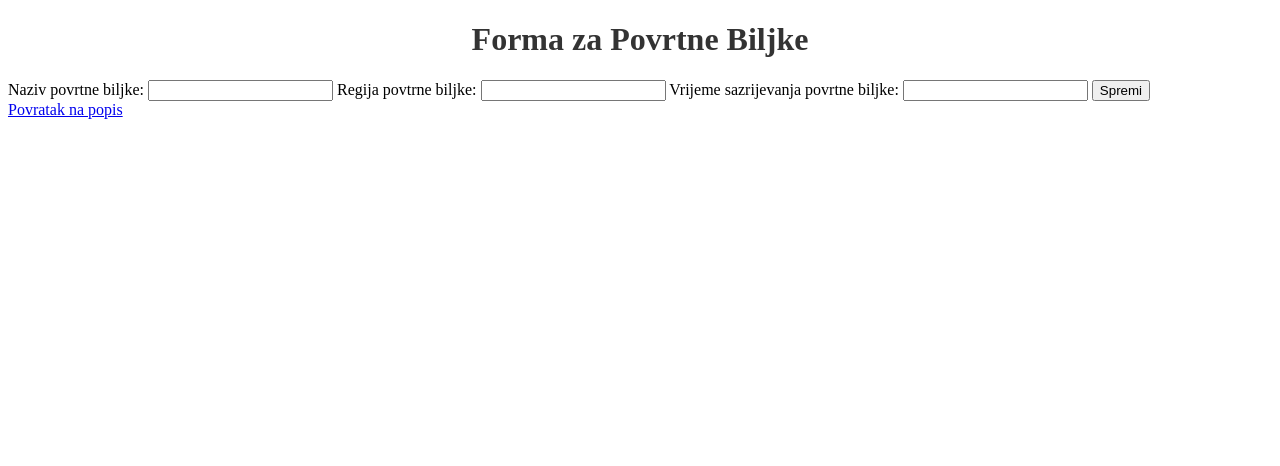
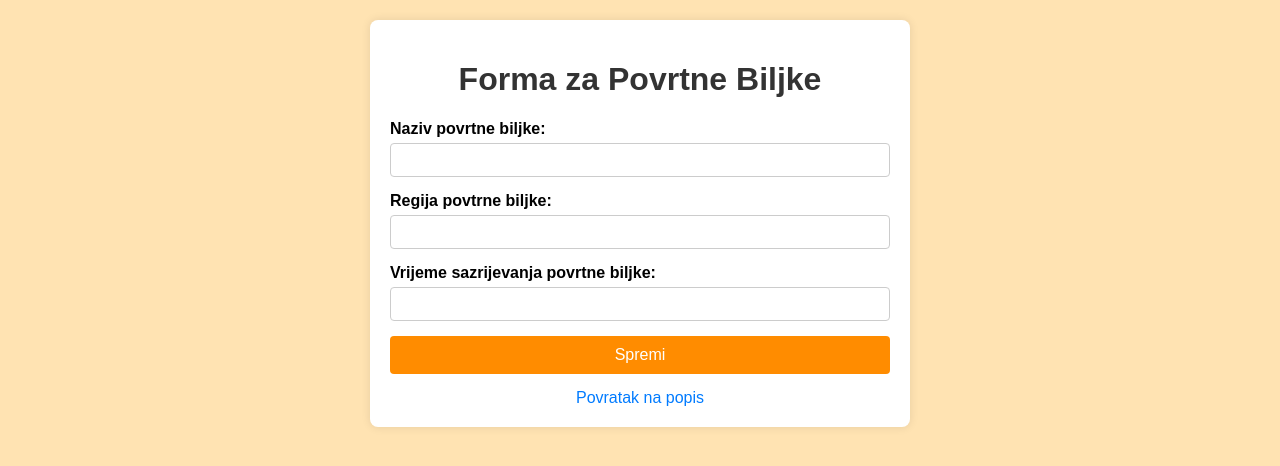
Before and after one commit to Larax3/PZW, a Django app: page /povrtnabiljke/dodaj/ in a window 1280 px wide. Shown: the top 466 px of the page. Run offline with Django 5.2, Linux system fonts and the light colour scheme.

Commit message:
uređivanje css datoteka v2

```diff
--- a/PrakticniRad/PZWapp/static/css/povrtna_biljka.css
+++ b/PrakticniRad/PZWapp/static/css/povrtna_biljka.css
@@ -128,3 +128,68 @@ h1 {
     color: #777;
     font-style: italic;
 }
+
+body.povrtne_biljke_dodavanje {
+    font-family: Arial, sans-serif;
+    margin: 20px;
+    background-color: rgba(255, 165, 0, 0.3); /* Narančasta nijansa sa 30% prozirnosti */
+    background-image: none;
+}
+
+body.povrtne_biljke_dodavanje .form-container {
+    background: #fff;
+    border-radius: 8px;
+    padding: 20px;
+    max-width: 500px;
+    margin: 0 auto;
+    box-shadow: 0 0 10px rgba(0, 0, 0, 0.1);
+}
+
+body.povrtne_biljke_dodavanje h1 {
+    text-align: center;
+    color: #333;
+}
+
+body.povrtne_biljke_dodavanje form {
+    display: flex;
+    flex-direction: column;
+}
+
+body.povrtne_biljke_dodavanje label {
+    margin-bottom: 5px;
+    font-weight: bold;
+}
+
+body.povrtne_biljke_dodavanje input,
+body.povrtne_biljke_dodavanje select,
+body.povrtne_biljke_dodavanje textarea {
+    margin-bottom: 15px;
+    padding: 8px;
+    border: 1px solid #ccc;
+    border-radius: 4px;
+    font-size: 14px;
+}
+
+body.povrtne_biljke_dodavanje button {
+    padding: 10px;
+    background-color: #FF8C00; /* Tamnija narančasta */
+    color: white;
+    border: none;
+    border-radius: 4px;
+    cursor: pointer;
+    font-size: 16px;
+}
+
+body.povrtne_biljke_dodavanje button:hover {
+    background-color: #E67E22;
+}
+
+body.povrtne_biljke_dodavanje .back-link {
+    text-align: center;
+    margin-top: 15px;
+}
+
+body.povrtne_biljke_dodavanje .back-link a {
+    text-decoration: none;
+    color: #007BFF;
+}
--- a/PrakticniRad/PZWapp/templates/registration/login.html
+++ b/PrakticniRad/PZWapp/templates/registration/login.html
@@ -4,7 +4,7 @@
     <meta charset="UTF-8">
     <title>Login</title>
     {% load static %}
-    <link rel="stylesheet" href="{% static 'css/style.css' %}">
+    <link rel="stylesheet" href="{% static 'css/auth.css' %}">
 </head>
 <body>
     <div class="login-container">
--- a/PrakticniRad/PZWapp/templates/registration/register.html
+++ b/PrakticniRad/PZWapp/templates/registration/register.html
@@ -3,7 +3,7 @@
 <head>
     <title>Register</title>
     {% load static %}
-    <link rel="stylesheet" href="{% static 'css/style.css' %}">
+    <link rel="stylesheet" href="{% static 'css/auth.css' %}">
 </head>
 <body>
     <div class="register-container">
```
Also changed, not shown: PrakticniRad/PZWapp/static/css/vrtna_biljka.css (+67 -0 lines), PrakticniRad/db.sqlite3.
